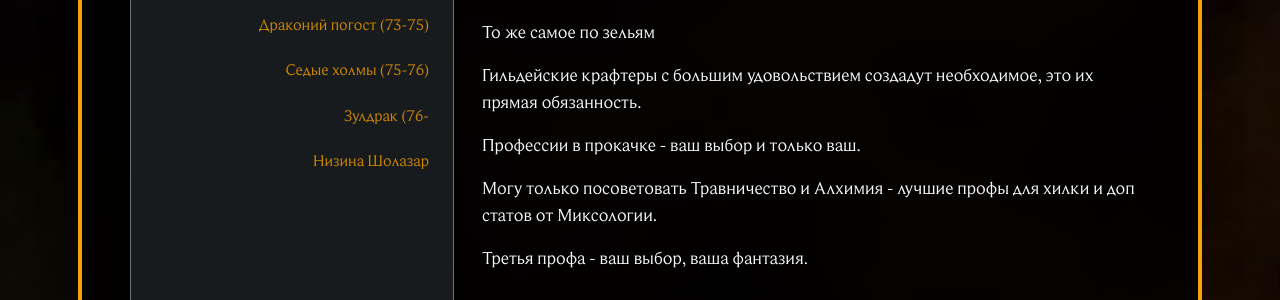
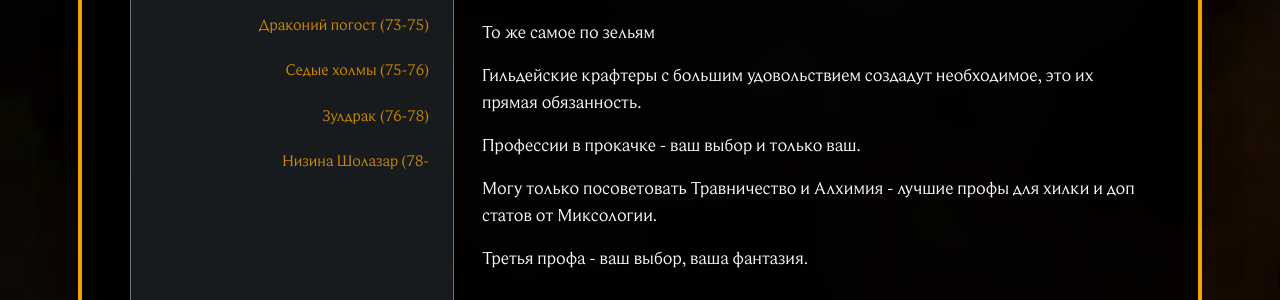
Before and after one commit to Phoenix-Guilds/phoenix-guilds.github.io, a Jekyll site: the page built from _guides/gayd-po-prokachke-hk-ot-silmy.md, in a window 1280 px wide. Shown: the part 2730-3030 px from the top of the page. Built offline with Jekyll 4.4.1, drawn with Linux system fonts in a browser that asks for light colours; nearby versions of some CDN libraries; library files that are not in the unit come from our copies.

Commit message:
Update Гайды “gayd-po-prokachke-hk-ot-silmy”

```diff
--- a/_guides/gayd-po-prokachke-hk-ot-silmy.md
+++ b/_guides/gayd-po-prokachke-hk-ot-silmy.md
@@ -2975,7 +2975,7 @@ description: |-
 * Приказы Локена
 * Свержение железного тана
 
-### Зулдрак (76-
+### Зулдрак (76-78)
 
 Итак, мы всё ближе к заветной цели. 77 не за горами. Но Зул в начале позволяет нам всё так же очкуя топать по земле. Но как только 77 - сразу за полётами.
 
@@ -3133,7 +3133,7 @@ description: |-
 
 
 
-### Низина Шолазар
+### Низина Шолазар (78-
 
 под конец я просто уходила на дейлики кулинарки, рыбной ловли, и 4 дейлика в седых холмах.
 
```
